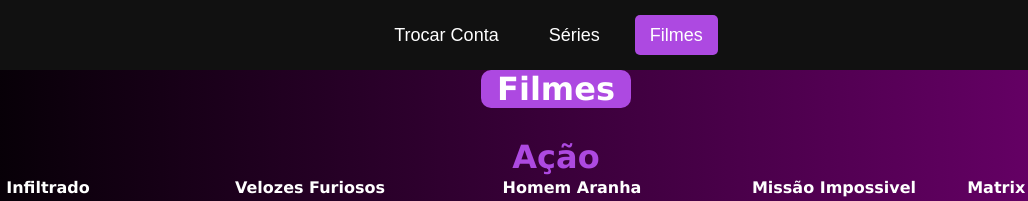
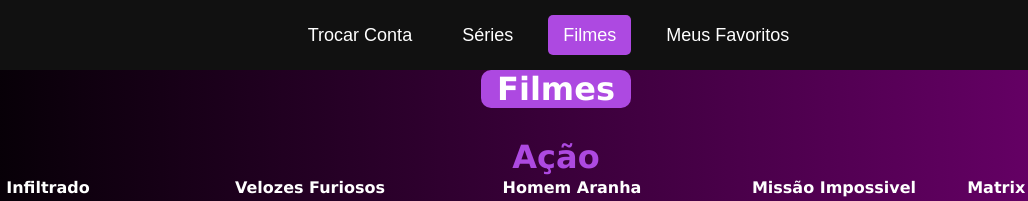
Before and after one commit to nicolasquirino-senai/BNSMAX-SENAI, a plain HTML site: page catalogo.html in a window 1280 px wide. Shown: the top 201 px of the page, 84-1112 px from the left. Drawn offline with Linux system fonts and the light colour scheme.

Commit message:
Update catalogo.html

```diff
--- a/catalogo.html
+++ b/catalogo.html
@@ -87,6 +87,7 @@
         <li><a href="contas.html">Trocar Conta</a></li>
                 <li><a href="series.html">Séries</a></li>
                 <li><a class="active">Filmes</a></li>
+                <li><a href="lista-BNS.html">Meus Favoritos</a></li>
       </ul>
     </nav>
 
@@ -715,4 +716,5 @@
 </center>
 
 </body>
+
 </html>
```
